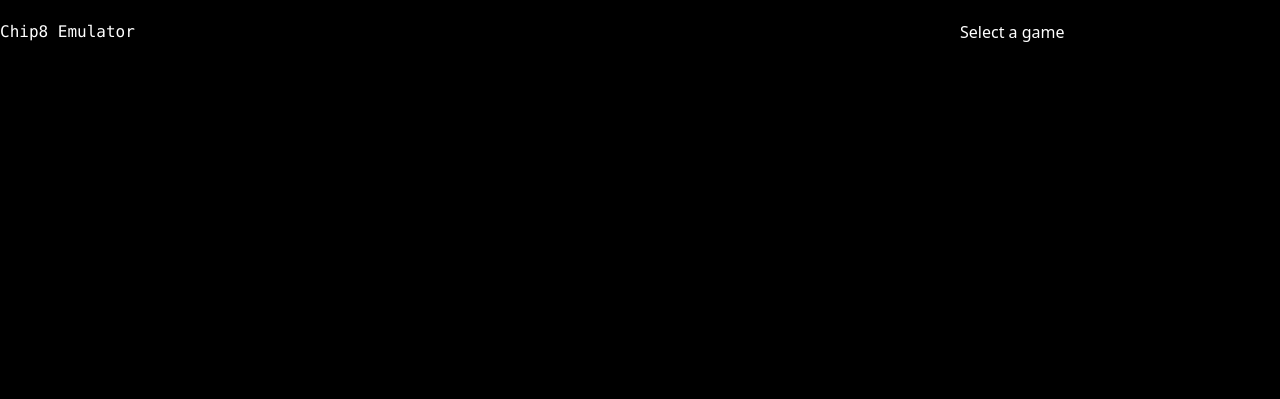
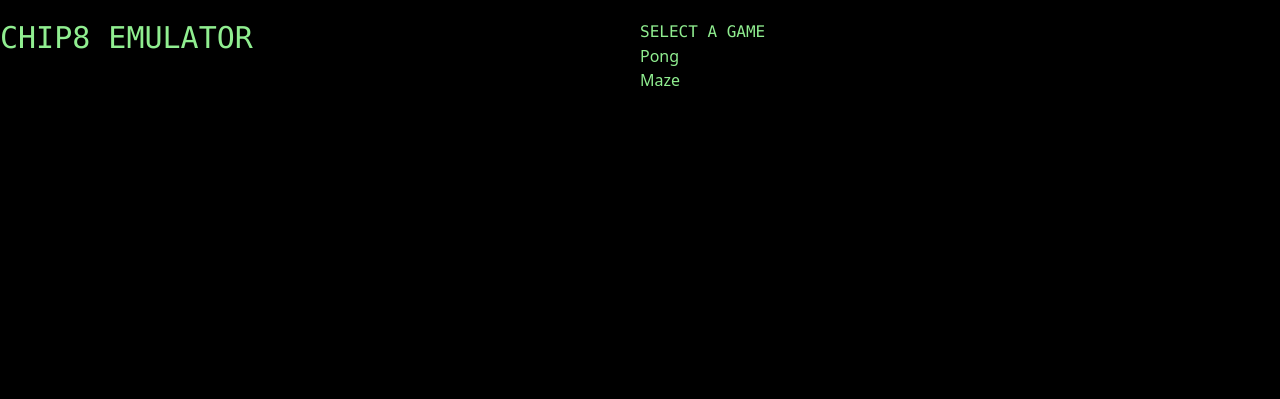
Before and after one commit to michelefenu/chip8-interpreter, a website built with webpack: page src/index.html in a window 1280 px wide. Built offline with nearby package versions, Linux system fonts and the light colour scheme; files whose address does not match are found by name.

Commit message:
Add game selection, various fixes

```diff
--- a/src/app/core/cpu.ts
+++ b/src/app/core/cpu.ts
@@ -22,7 +22,7 @@ export class CPU {
   reset() {
     this.memory.initialize();
     this.timers.resetTimers();
-
+    this.display.clear();
     this.V = new Uint8Array(16);
     this.I = 0;
     this.PC = 0x200; // Program counter starts at 0x200 as the first 512 bytes are reserved
--- a/src/app/core/display.ts
+++ b/src/app/core/display.ts
@@ -1,7 +1,7 @@
 export class Display {
     private canvas: HTMLCanvasElement;
     private context: CanvasRenderingContext2D;
-    private scale: number = 15;  // Scale factor to enlarge the CHIP-8's 64x32 display
+    private scale: number = 10;  // Scale factor to enlarge the CHIP-8's 64x32 display
     private width: number = 64;
     private height: number = 32;
     private display: Uint8Array;
--- a/src/app/core/memory.ts
+++ b/src/app/core/memory.ts
@@ -14,6 +14,8 @@ export class Memory {
     }
 
     public loadProgram(program: Uint8Array): void {
+        this.initialize();
+
         for (let i = 0; i < program.length; i++) {
             this.memory[0x200 + i] = program[i];
         }
--- a/src/app/emulator.ts
+++ b/src/app/emulator.ts
@@ -13,6 +13,7 @@ export class Emulator {
     private display: Display;
     private input: Input;
     private timers: Timers;
+    private intervalRef!: any;
 
     constructor(canvasId: string) {
         this.memory = new Memory();
@@ -23,15 +24,17 @@ export class Emulator {
     }
 
     public loadProgram(program: Uint8Array): void {
-        this.memory.loadProgram(program);
+        this.cpu.loadGame(program);
     }
 
     public start(): void {
+        clearInterval(this.intervalRef);
+
         this.executeCycle();
     }
 
     private executeCycle(): void {
-        setInterval(() => {
+        this.intervalRef = setInterval(() => {
             this.cpu.cycle();
         }, 1000 / frameRate);  // Execute at 60 Hz TODO replace with requestAnimationFrame
     }
--- a/src/index.html
+++ b/src/index.html
@@ -3,15 +3,19 @@
   <head>
     <meta charset="UTF-8" />
     <meta name="viewport" content="width=device-width, initial-scale=1.0" />
-    <title>CHIP-8 Interpreter</title>
+    <title>Chip8 Emulator</title>
   </head>
   <body>
     <div class="flex pt-5">
       <div>
-        <div class="font-mono">Chip8 Emulator</div>
+        <div class="font-mono mb-5 text-3xl">CHIP8 EMULATOR</div>
         <canvas id="chip8-display" width="640" height="320"></canvas>
       </div>
-      <div >Select a game</div>
+      <div class="flex flex-col">
+        <div class="font-mono">SELECT A GAME</div>
+        <div id="game">
+        </div>
+      </div>
     </div>
   </body>
 </html>
--- a/src/main.scss
+++ b/src/main.scss
@@ -4,7 +4,7 @@
 
 body {
   background-color: #000;
-  color: white;
+  color: lightgreen;
 }
 
 canvas {
--- a/src/main.ts
+++ b/src/main.ts
@@ -1,9 +1,23 @@
 import './main.scss';
 import { Emulator } from "./app/emulator";
+import { games } from './app/data/games';
+
+const emulator = new Emulator("chip8-display");
 
 document.addEventListener("DOMContentLoaded", () => {
-  const emulator = new Emulator("chip8-display");
-  fetch("roms/maze.ch8")
+  const gameSelect = document.getElementById('game');
+
+  for(let game of games) {
+    const card = document.createElement('div');
+    card.innerText = game.name;
+    card.onclick = () => startGame(game.romFile);
+    gameSelect?.appendChild(card);
+  }
+
+});
+
+function startGame(romFile: string) {
+  fetch(`roms/${romFile}`)
     .then((response) => response.arrayBuffer())
     .then((buffer) => {
       console.log(buffer);
@@ -12,4 +26,4 @@ document.addEventListener("DOMContentLoaded", () => {
       emulator.start();
     })
     .catch((error) => console.error("Failed to load ROM:", error));
-});
+}
```
